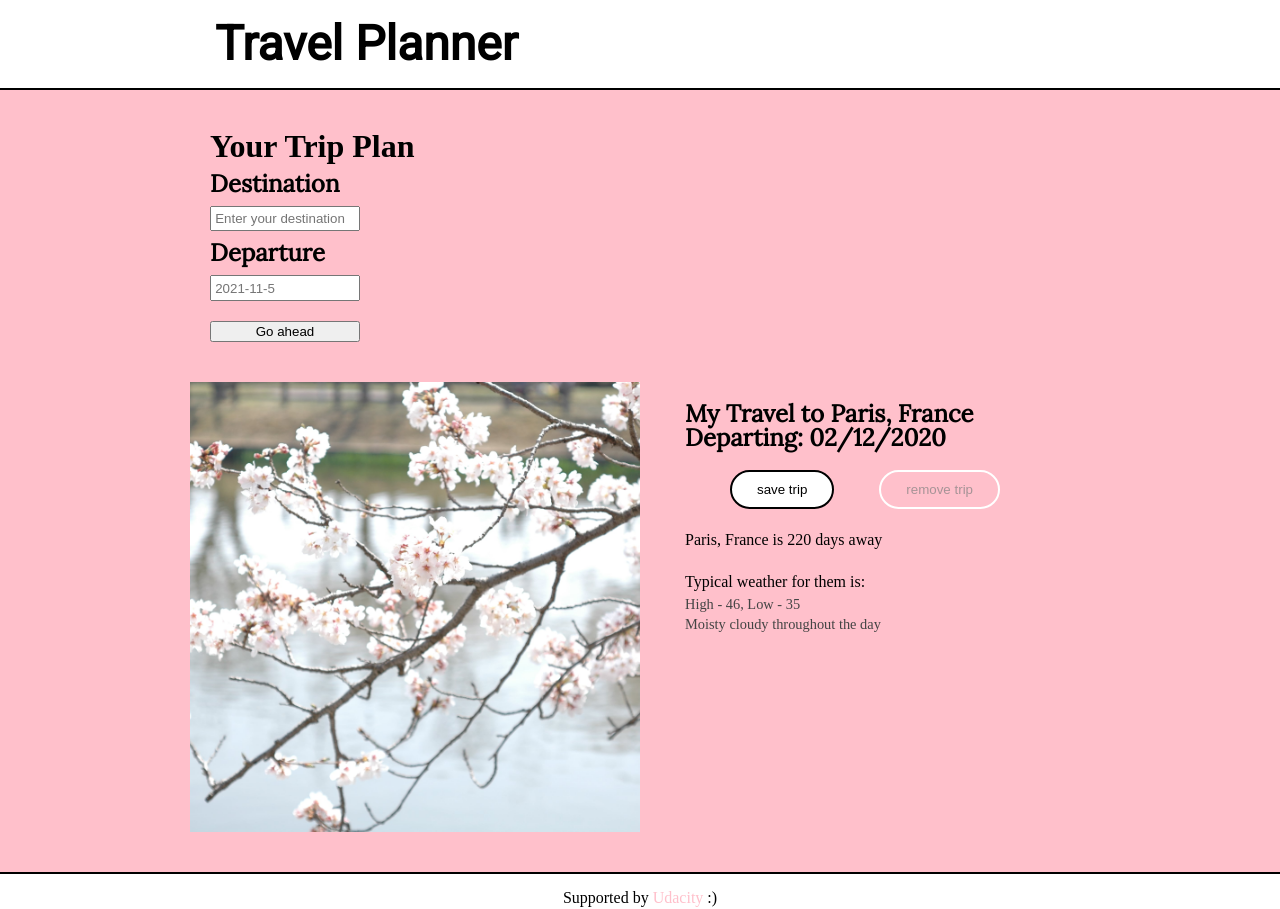
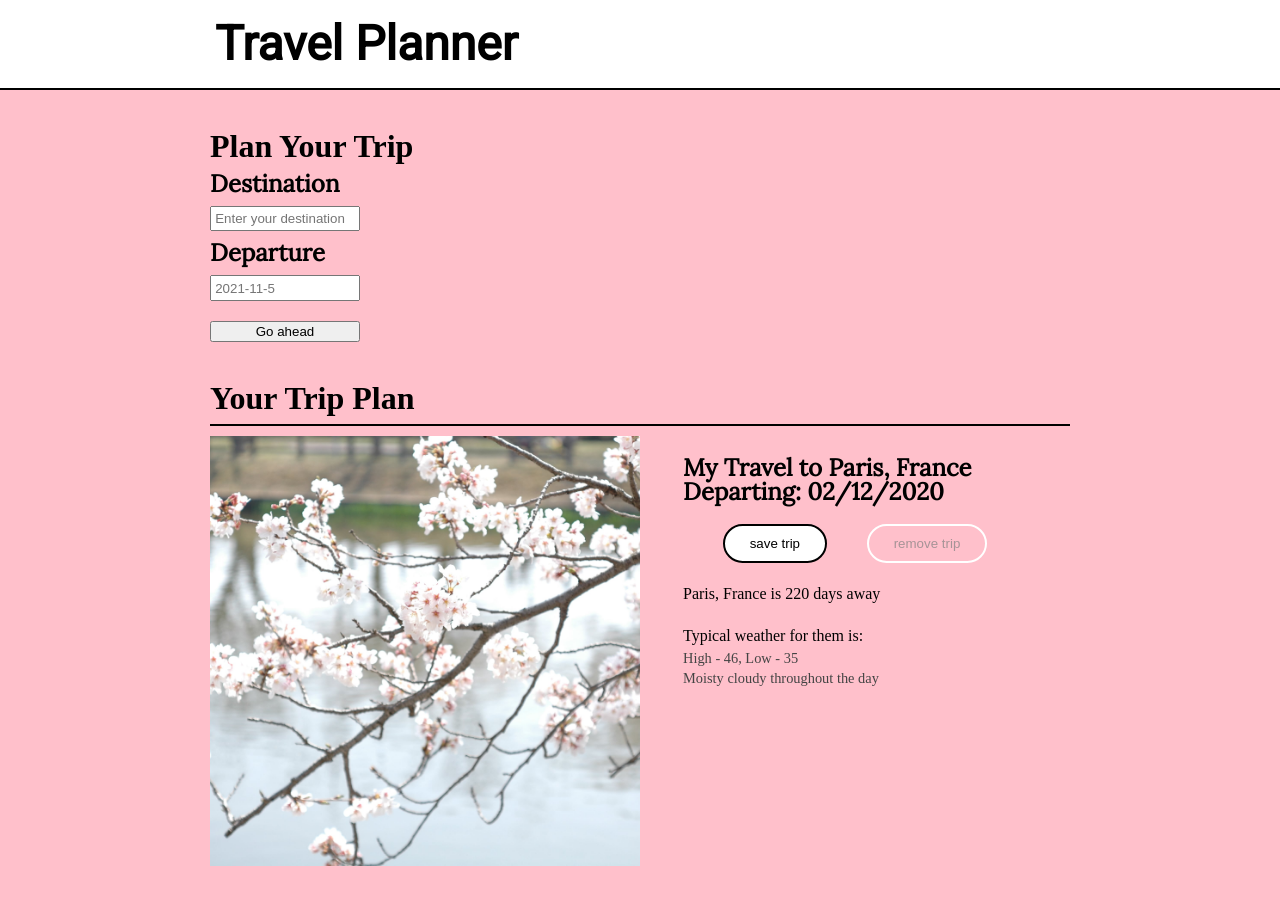
Before and after one commit to TANADADaisuke/travel_app, a website built with webpack: page src/client/views/index.html in a window 1280 px wide. Shown: the top 909 px of the page. Built offline with nearby package versions, Linux system fonts and the light colour scheme; a web font is replaced by a local one.

Commit message:
feat: Update style sheet

```diff
--- a/src/client/styles/responsive.scss
+++ b/src/client/styles/responsive.scss
@@ -1,29 +1,49 @@
-/* page container with grid system */
+/* page container with flex and grid system */
 .content {
+    display: flex;
+    flex-direction: column;
+    align-items: center;
+    justify-content: center;
+}
+
+
+.content-section {
+    display: flex;
+    flex-direction: column;
+    align-items: center;
+    justify-content: center;
+}
+
+
+.form-section, .trip-plan {
+    align-self: flex-start;
+}
+
+
+.trip {
     display: grid;
     grid-template-columns: 100%;
     grid-template-rows: auto;
-    grid-template-areas: "form" "photo" "content";
+    grid-template-areas: "photo" "trip";
 }
 
-
-.form-section {
-    grid-area: form;
-}
 
 .photo-section {
     grid-area: photo;
 }
 
-.content-section {
-    grid-area: content;
+
+.trip-section {
+    grid-area: trip;
 }
+
 
 /* middle screen */
 @media (min-width: 640px) and (max-width: 900px) {
     .page-header {
         border-bottom: 2px solid #000;
     }
+
 
     .page-header h1 {
         text-align: left;
@@ -36,11 +56,10 @@
     }
 
 
-    .content {
+    .trip {
         grid-template-columns: 1fr 1fr;
         grid-template-areas:
-        "form form"
-        "photo content";
+        "photo trip";
     }
 }
 
@@ -50,6 +69,7 @@
     .page-header {
         border-bottom: 2px solid #000;
     }
+
 
     .page-header h1 {
         text-align: left;
@@ -62,11 +82,14 @@
     }
 
 
-    .content {
+    .trip {
         grid-template-columns: 1fr 1fr;
         grid-template-areas:
-        "form form"
-        "photo content";
+        "photo trip";
+    }
+
+
+    .content {
         padding: 40px calc((100% - 900px) / 2);
     }
 }
--- a/src/client/styles/style.scss
+++ b/src/client/styles/style.scss
@@ -32,6 +32,20 @@ body {
 .form-section {
     margin: 0 0 20px 0;
     padding: 0 20px;
+}
+
+
+.content-section {
+    padding: 0 20px;
+    width: 100%;
+}
+
+
+.trip {
+    width: 100%;
+    margin: 10px 0;
+    padding: 10px 0;
+    border-top: 2px solid #000;
 }
 
 
@@ -82,7 +96,7 @@ body {
 }
 
 
-.trip, .departing , .destination, .departure {
+.trip-title, .departing , .destination, .departure {
     font-family: 'Lora', serif;
     font-weight: bold;
     font-size: 1.5rem;
--- a/src/client/views/index.html
+++ b/src/client/views/index.html
@@ -14,7 +14,7 @@
         </header>
         <main class="content">
             <section class="form-section">
-                <div class="trip-plan">Your Trip Plan</div>
+                <div class="trip-plan">Plan Your Trip</div>
                 <form id="form">
                     <label for="destination" class="destination">Destination</label>
                     <input id="destination" type="text" placeholder="Enter your destination" />
@@ -23,10 +23,13 @@
                     <input id="generate" type="submit" value="Go ahead" />
                 </form>
             </section>
+            <section class="content-section">
+                <div class="trip-plan">Your Trip Plan</div>
+                <section class="trip">
                     <section class="photo-section"></section>
-            <section class="content-section">
+                    <section class="trip-section">
                         <section class="description">
-                    <div class="trip">My Travel to Paris, France</div>
+                            <div class="trip-title">My Travel to Paris, France</div>
                             <div class="departing">Departing: 02/12/2020</div>
                         </section>
                         <section class="button-area">
@@ -40,6 +43,8 @@
                             <div id="weather"><span>Moisty cloudy throughout the day</span></div>
                         </section>
                     </section>
+                </section>
+            </section>
         </main>
         <footer class="page-footer">
             <p>Supported by <a href="https://www.udacity.com" target="_blank" rel="noopener">Udacity</a> :)</p>
```
Lines whose indentation alone changed are shown as unchanged.
